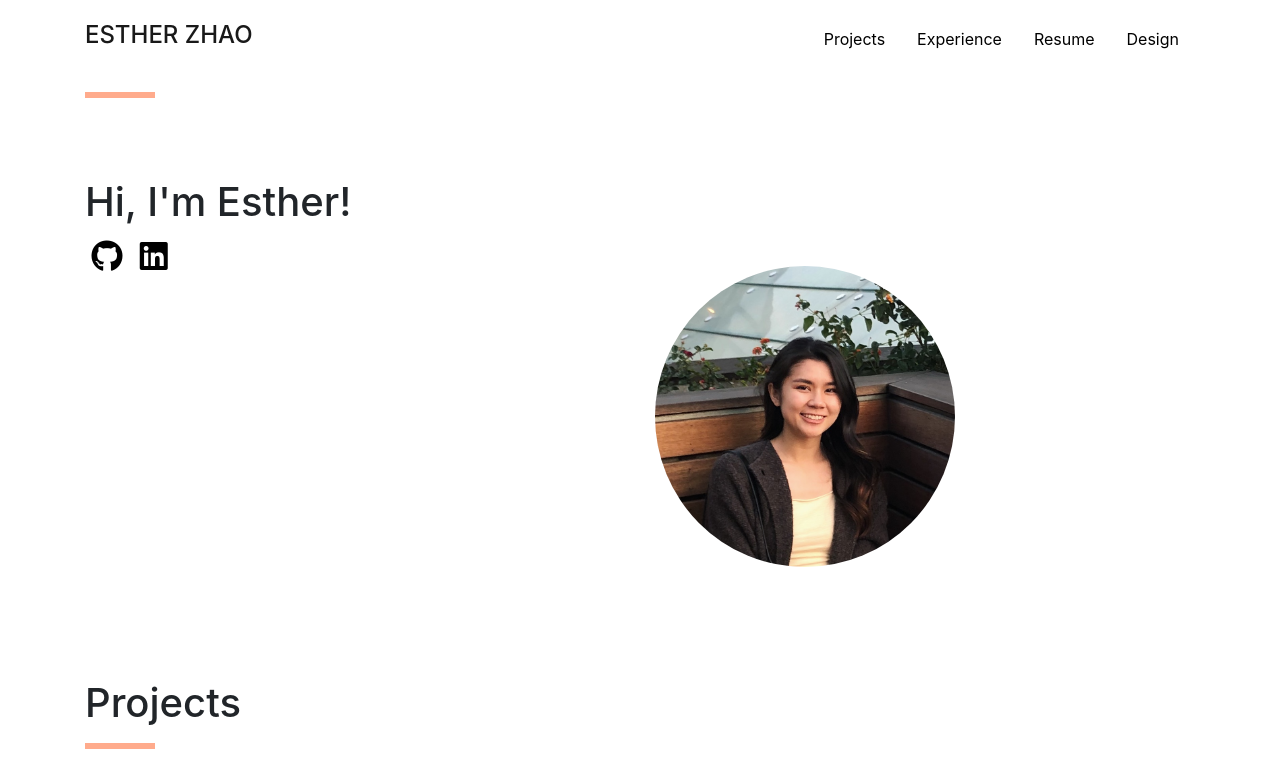
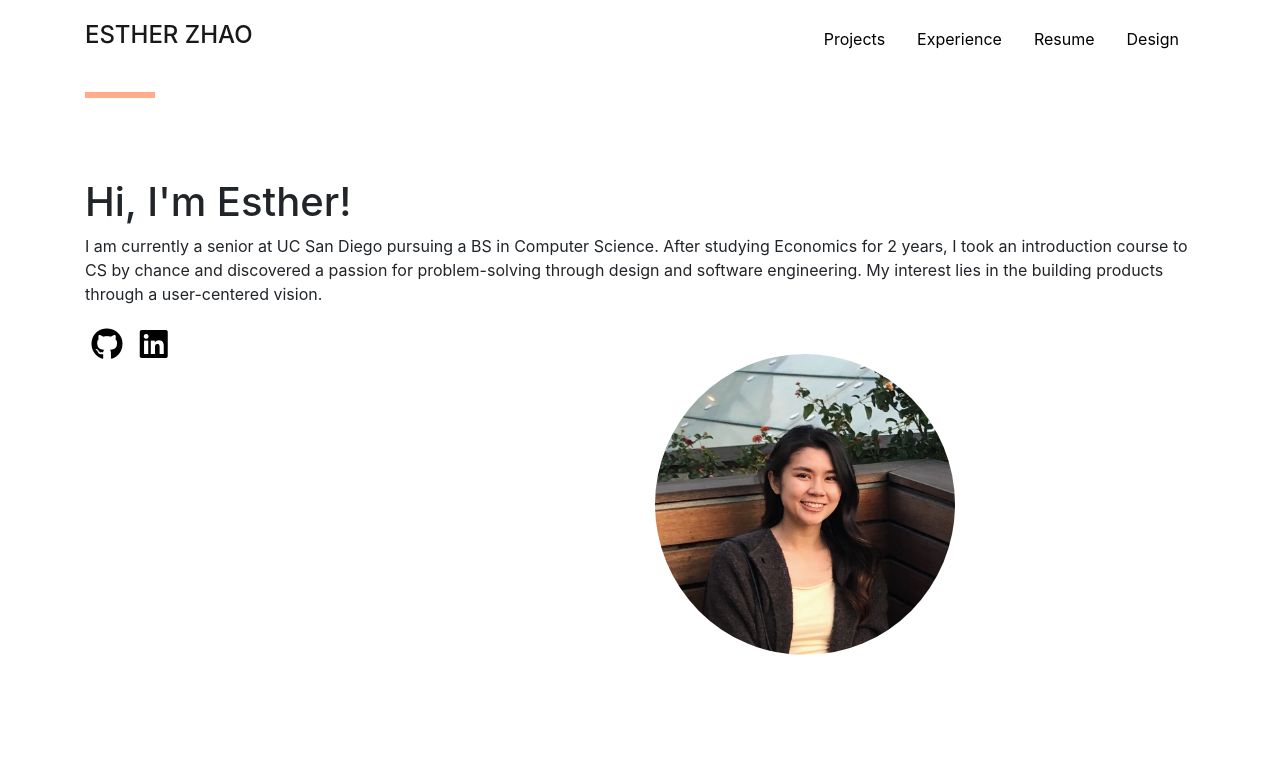
Before and after one commit to zhaoesther/personal-website, a plain HTML site: page index.html in a window 1280 px wide. Shown: the top 762 px of the page. Drawn offline with nearby package versions, Linux system fonts and the light colour scheme.

Commit message:
Updated bio and resume

```diff
--- a/index.html
+++ b/index.html
@@ -31,6 +31,10 @@
   <div class="container main">
       <hr/>
       <h1>Hi, I'm Esther!</h1>
+      <p>I am currently a senior at UC San Diego pursuing a BS in Computer Science.
+         After studying Economics for 2 years, I took an introduction course to CS by chance and discovered
+         a passion for problem-solving through design and software engineering. My interest lies in the building
+         products through a user-centered vision.</p>
 
       <div class="row">
           <div class="col">
@@ -145,7 +149,7 @@
                     <ul>
                         <li>Analyze and debug students’ code, and clarify programming concepts in Java and C++ for Intro and Advanced Data Structures courses</li>
                         <li>Monitor online discussion forum, Piazza, to answer student questions</li>
-                        <li>Collaborate with professor and team of 10-25 to grade projects and lead review sessions</li>
+                        <li>Collaborate with professor and team of 10-25 to grade projects and lead review sessions for 300+ students</li>
                         <li>Host one-on-one private tutoring sessions to explain course material in more depth</li>
 
                     </ul>
```
Also changed, not shown: 1 other file.
